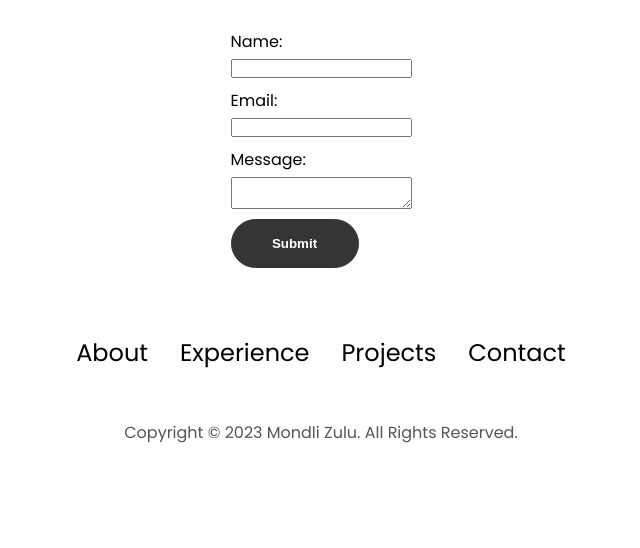
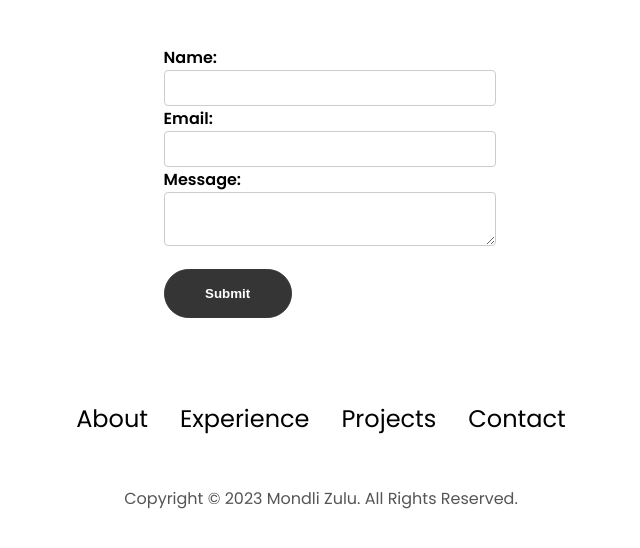
Before and after one commit to iLembe/alx_capstone_project, a plain HTML site: page index.html in a window 1280 px wide. Shown: the part 3413-3961 px from the top of the page, without its empty margins (319-959 px from the left). Drawn offline with Linux system fonts and the light colour scheme.

Commit message:
Form layout

```diff
--- a/style.css
+++ b/style.css
@@ -425,15 +425,32 @@ article .icon {
   height: 2.5rem;
 }
 
-.input-container {
+
+
+form {
   display: flex;
   flex-direction: column;
-  margin-bottom: 10px;
+  margin: 1rem 0;
 }
 
-.input-container label {
-  margin-bottom: 5px;
+form label {
+  font-weight: bold;
+  margin-bottom: 0.5rem;
 }
+
+form input,
+form textarea {
+  padding: 0.5rem;
+  font-size: 1rem;
+  border: 1px solid #ccc;
+  border-radius: 4px;
+  width: 100%;
+}
+
+form button {
+  margin-top: 1rem;
+}
+
 
 
 /*
```
